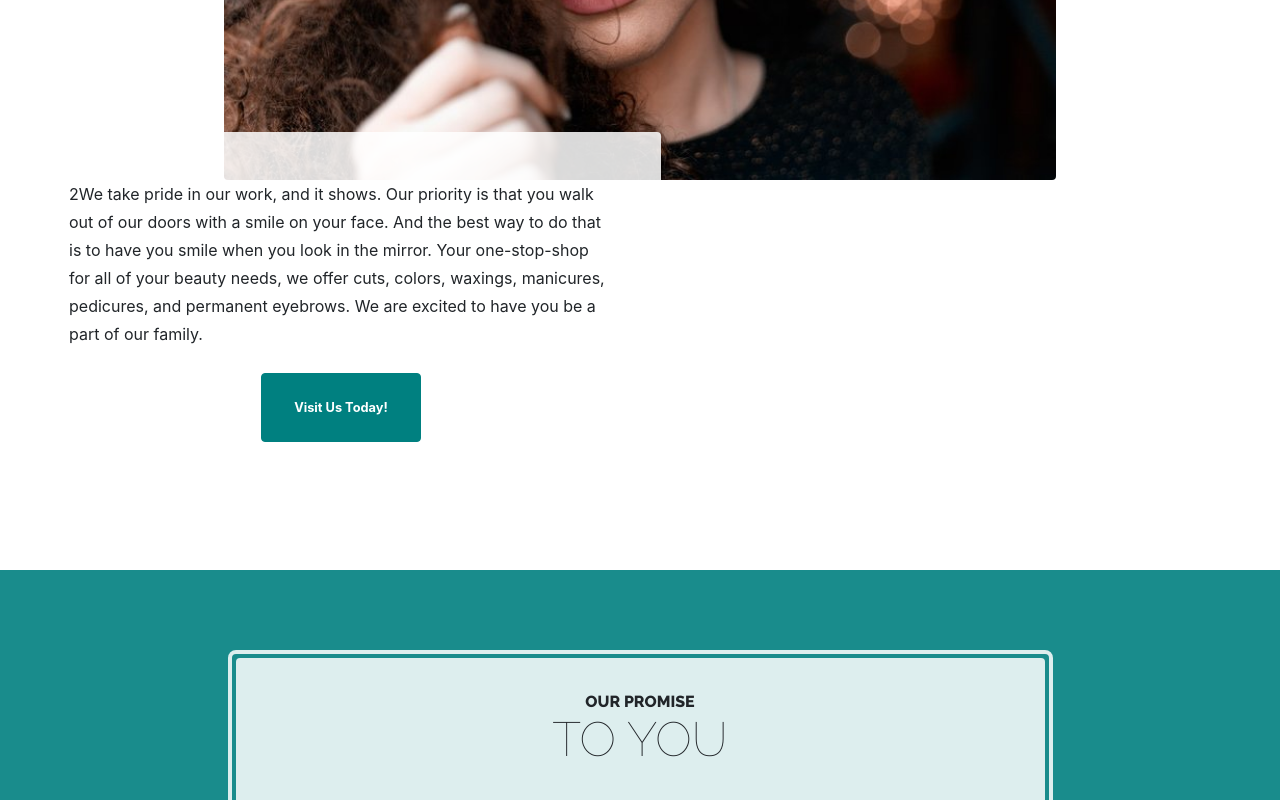
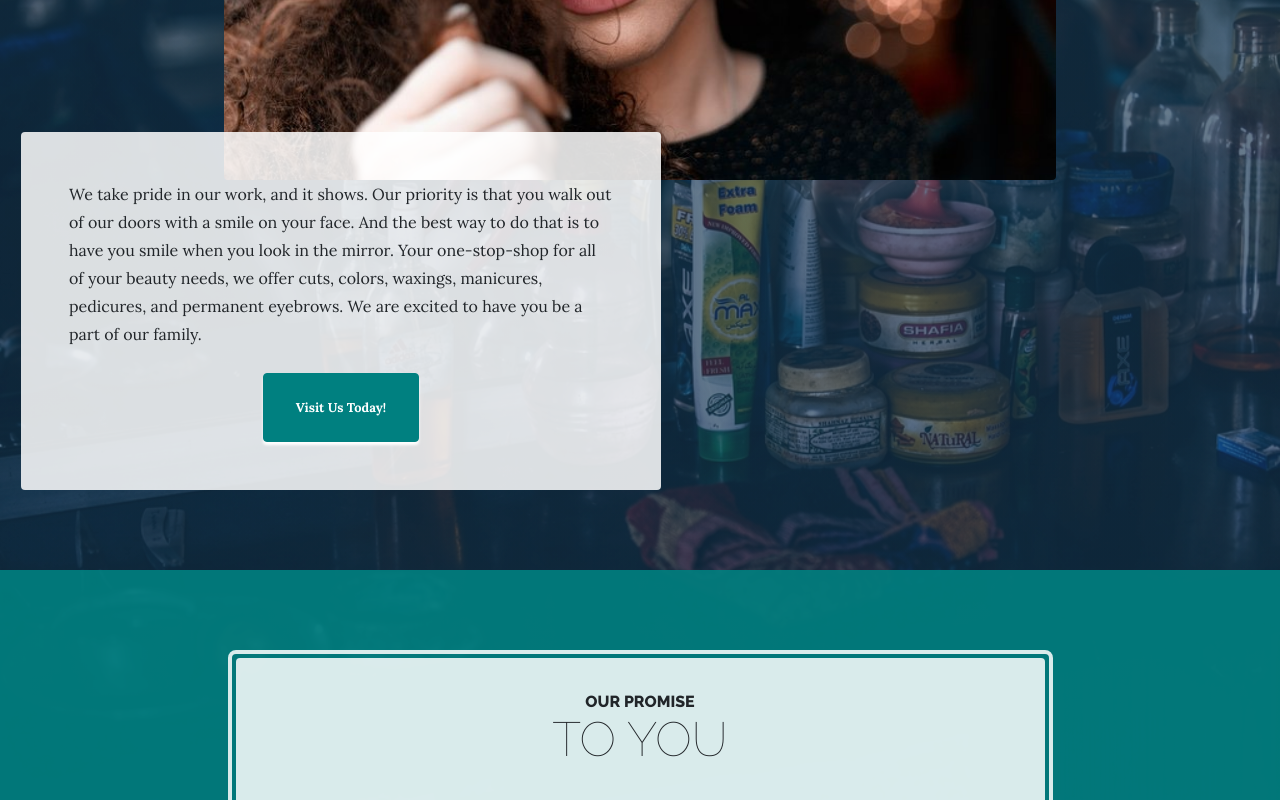
Before and after one commit to tarmes/loveYourHair, a website: page index.html in a window 1280 px wide. Shown: the part 872-1672 px from the top of the page. Drawn offline with Linux system fonts and the light colour scheme.

Commit message:
vp test 10

```diff
--- a/css/business-casual.css
+++ b/css/business-casual.css
@@ -1,4 +1,4 @@
-html {
+html, body {
   font-family: 'Lora';
   background: linear-gradient(rgba(21, 51, 77, 0.65), rgba(21, 51, 77, 0.65)), url("../img/salonDesk.jpg") no-repeat center center fixed;
   -webkit-background-size: cover;
--- a/index.html
+++ b/index.html
@@ -21,8 +21,6 @@
 
     <!-- Custom styles for this template -->
     <link href="css/business-casual.css" rel="stylesheet">
-
-
 
   </head>
 
@@ -76,7 +74,7 @@
           <img class="product-item-img mx-auto d-flex rounded img-fluid mb-3 mb-lg-0" src="img/homeHair.jpg" alt="">
           <div class="product-item-description d-flex mr-auto">
             <div class="bg-faded p-5 rounded">
-              <p class="mb-0">2We take pride in our work, and it shows. Our priority is that you walk out of our doors with a smile on your face. And the best way to do that is to have you smile when you look in the mirror. Your one-stop-shop for all of your beauty needs, we offer cuts, colors, waxings, manicures, pedicures, and permanent eyebrows. We are excited to have you be a part of our family.</p>
+              <p class="mb-0">We take pride in our work, and it shows. Our priority is that you walk out of our doors with a smile on your face. And the best way to do that is to have you smile when you look in the mirror. Your one-stop-shop for all of your beauty needs, we offer cuts, colors, waxings, manicures, pedicures, and permanent eyebrows. We are excited to have you be a part of our family.</p>
               <div class="intro-button mx-auto">
                 <a class="btn btn-primary btn-xl" href="contact.html">Visit Us Today!</a>
               </div>
```
